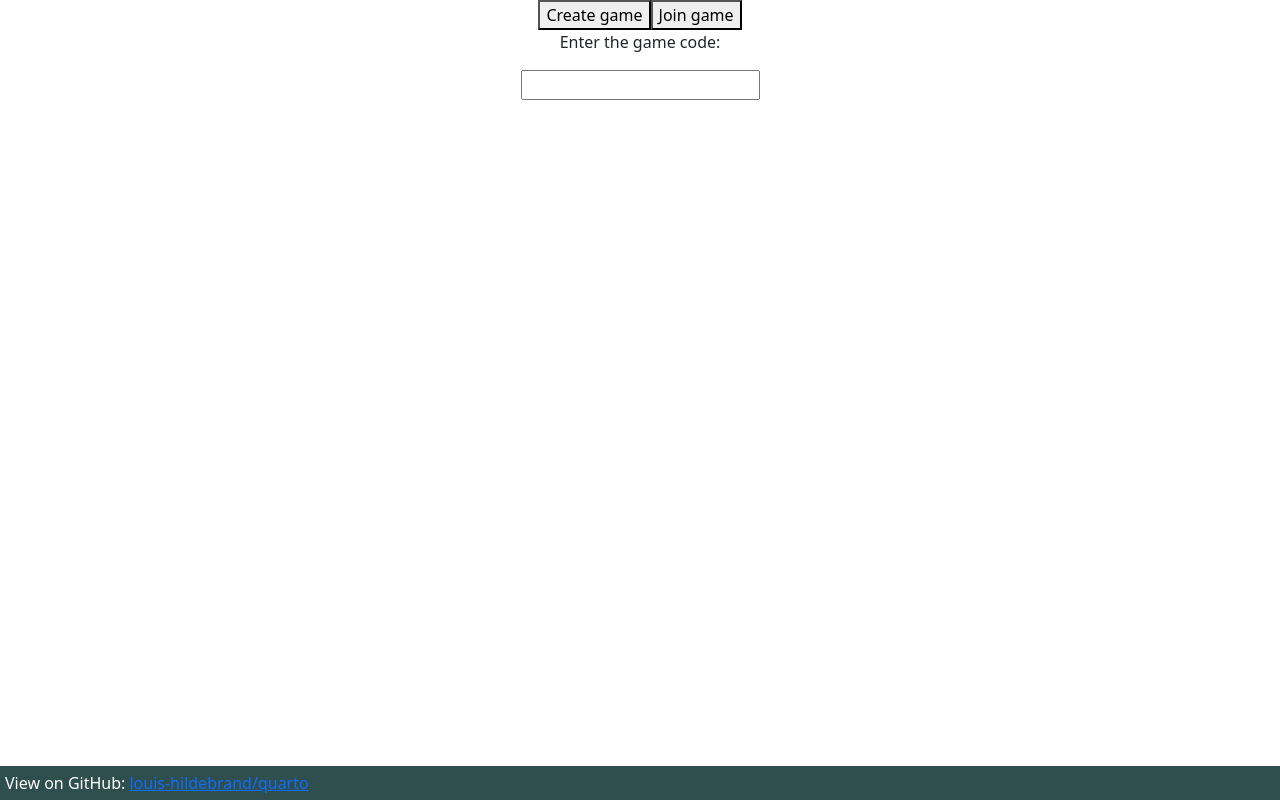
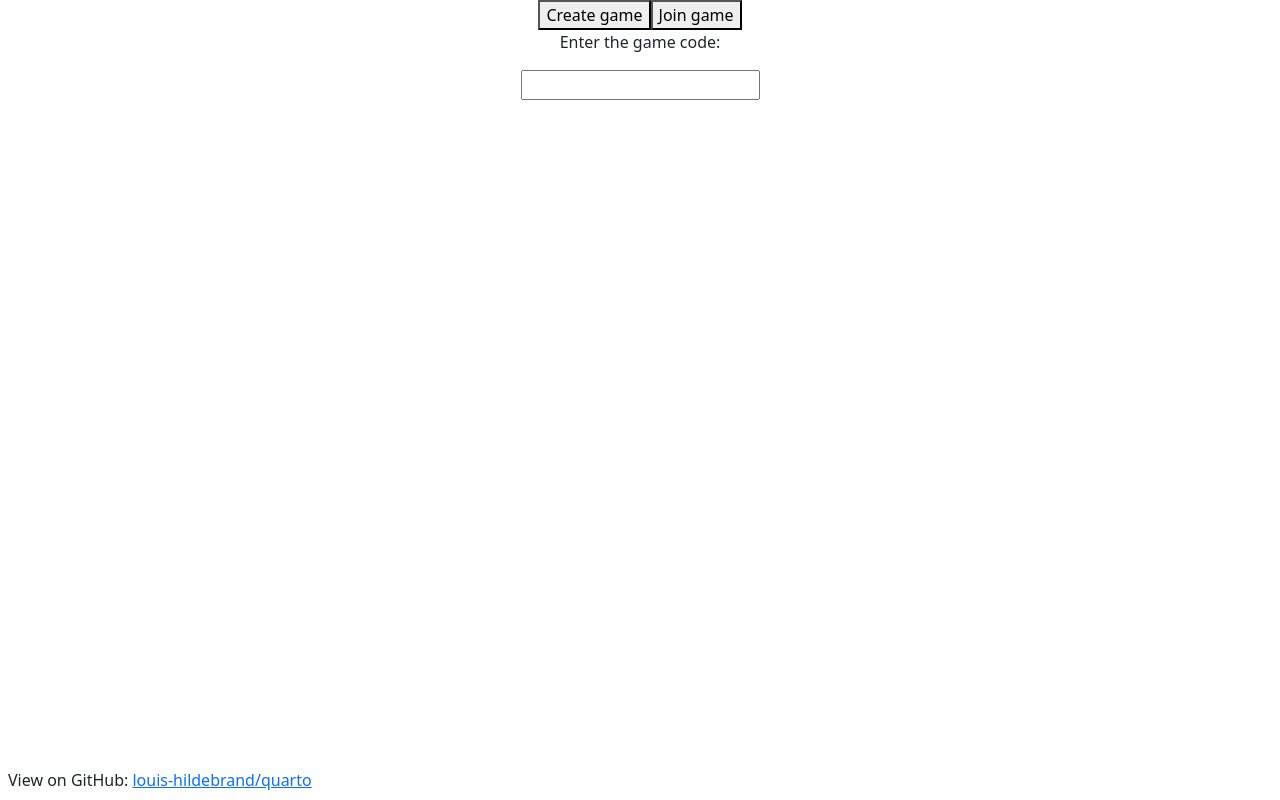
Before and after one commit to louis-hildebrand/connect4plus, a Vue app in the folder client/: page / in a window 1280 px wide. Built offline with nearby package versions, Linux system fonts and the light colour scheme; no server answers.

Commit message:
Tweak style

```diff
--- a/client/src/components/Game.vue
+++ b/client/src/components/Game.vue
@@ -261,7 +261,7 @@ footer {
 }
 .player-name {
   font-size: x-large;
-  padding: 0.25rem;
+  padding: 0.75rem;
   color: white;
 }
 #player1-name {
@@ -299,7 +299,7 @@ footer {
   border-color: darkslategrey;
 }
 img {
-  max-width: 100%;
-  max-height: 100%;
+  width: 100%;
+  height: 100%;
 }
 </style>
--- a/client/src/components/QuartoFooter.vue
+++ b/client/src/components/QuartoFooter.vue
@@ -15,10 +15,7 @@ export default {
 <style scoped>
 .footer {
   text-align: left;
-  align-items: center;
-  background-color: darkslategrey;
-  color: white;
-  padding: 5px;
+  padding: 0.5rem;
   position: fixed;
   bottom: 0;
   left: 0;
```
